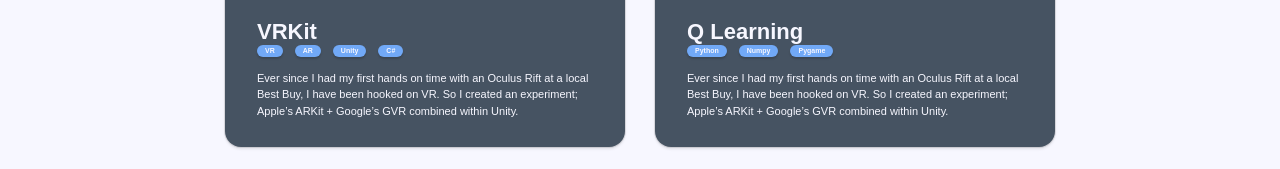
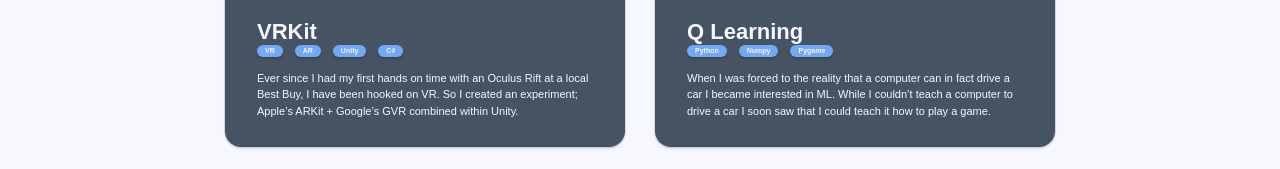
Before and after one commit to Atomator/portfolio, a Vue app: page /#/projects in a window 1280 px wide. Shown: the part 450-619 px from the top of the page. Built offline with nearby package versions, Linux system fonts and the light colour scheme.

Commit message:
Changed text to reflect project

```diff
--- a/src/pages/Projects.vue
+++ b/src/pages/Projects.vue
@@ -33,7 +33,7 @@ export default {
           "title": "Q Learning",
           "images": require('src/assets/images/qlearning.png'),
           "tags": ["Python", "Numpy", "Pygame"],
-          "description": "Ever since I had my first hands on time with an Oculus Rift at a local Best Buy, I have been hooked on VR. So I created an experiment; Apple’s ARKit + Google’s GVR combined within Unity."
+          "description": "When I was forced to the reality that a computer can in fact drive a car I became interested in ML. While I couldn’t teach a computer to drive a car I soon saw that I could teach it how to play a game. "
         },
         {
           "title": "Neural Network",
```
